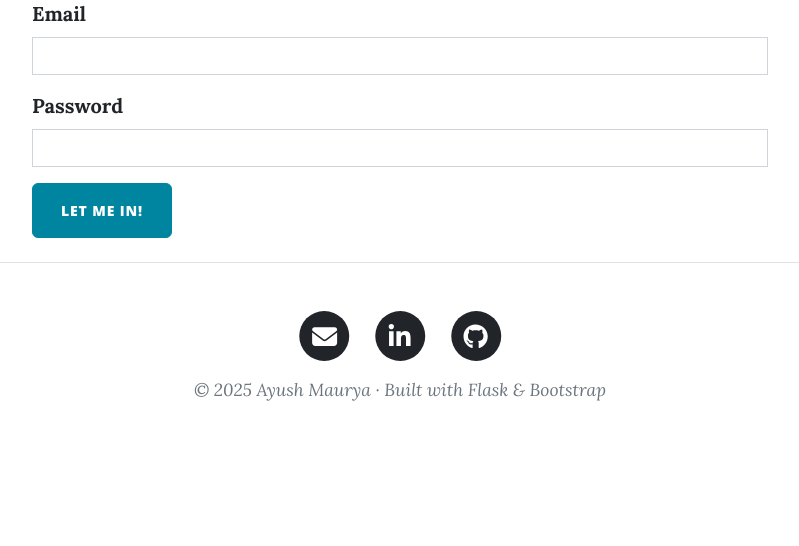
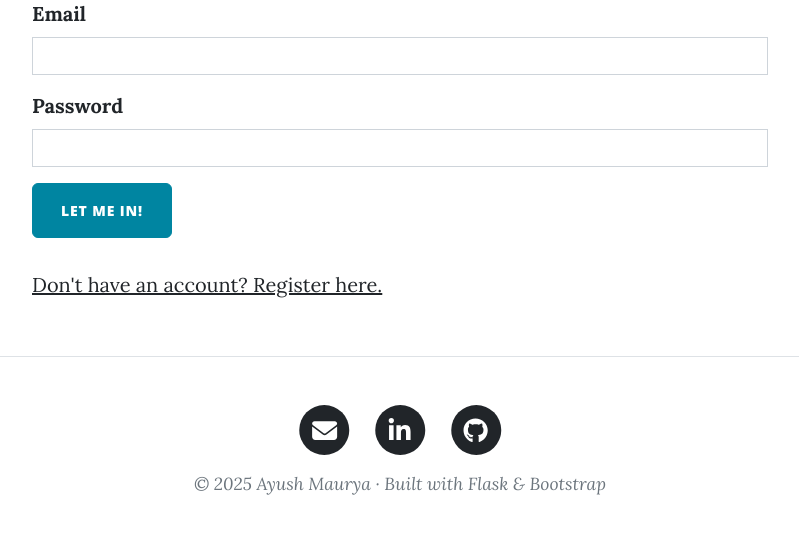
Before and after one commit to ayush3739/Blog-Website, a Flask app: page /login in a window 1280 px wide. Shown: the part 581-1127 px from the top of the page, without its empty margins (240-1039 px from the left). Before the commit the page ends 982 px from the top, so only its background shows below. Run offline with Flask 3, Linux system fonts and the light colour scheme; some libraries are stand-ins or nearby versions.

Commit message:
add a link of register in login page

```diff
--- a/templates/login.html
+++ b/templates/login.html
@@ -32,7 +32,9 @@ include "header.html" %}
       <div class="col-lg-8 col-md-10 mx-auto">
         <!--TODO: render login form here-->
         {{render_form(form, novalidate=True, button_map={"submit": "primary"}) }}
+        <p><a href="{{ url_for('register') }}">Don't have an account? Register here.</a></p>
       </div>
+
     </div>
   </div>
 </main>
```
